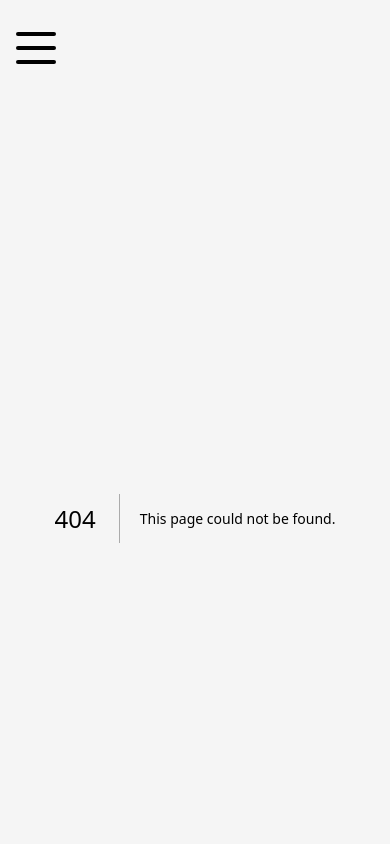
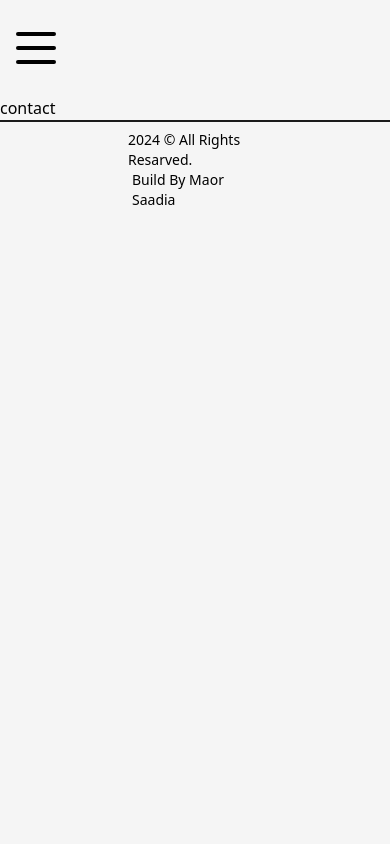
Before and after one commit to MaorSaadia/MyPortfolio, a Next.js app: page /contact in a window 390 px wide. Before the commit this address had no page. Shown: the top 844 px of the page. Built offline with nearby package versions, Linux system fonts and the light colour scheme.

Commit message:
more improvements center the all item responsive

```diff
--- a/src/components/Footer.jsx
+++ b/src/components/Footer.jsx
@@ -6,7 +6,7 @@ const Footer = () => {
       className="w-full border-t-2 border-solid border-dark font-medium text-lg
     dark:border-light dark:text-light"
     >
-      <Layout className="py-8 flex items-center justify-between md:flex-row xs:py-6 xs:flex-col">
+      <Layout className="py-8 flex items-center justify-between md:flex-row xs:py-2 xs:flex-col">
         <span className="text-sm md:text-lg">
           {new Date().getFullYear()} &copy; All Rights Resarved.
         </span>
--- /dev/null
+++ b/src/pages/contact.jsx
@@ -0,0 +1,7 @@
+import React from "react";
+
+const Contact = () => {
+  return <div>contact</div>;
+};
+
+export default Contact;
--- a/src/pages/index.jsx
+++ b/src/pages/index.jsx
@@ -52,12 +52,14 @@ export default function Home() {
                 text="Hi, I Am Maor Saadia"
                 className="!text-6xl !text-left
                   xl:!text-7xl lg:!text-center lg:!text=8xl md:!text-7xl
+                  xs:!text-6xl
                   "
               />
               <AnimatedText
                 text="FullStack Developer"
                 className="!text-4xl !text-left
                   xl:!text-5xl lg:!text-center lg:!text=6xl md:!text-5xl
+                  xs:!text-5xl
                   "
               />
               <p className="my-4 text-base font-medium xs:text-xl lg:text-2xl">
--- a/src/pages/projects.jsx
+++ b/src/pages/projects.jsx
@@ -4,7 +4,7 @@ import RecentProjects from "../components/RecentProjects";
 import Scroll from "../components/Scroll";
 import TransitionEffect from "@/components/TransitionEffect";
 
-const PortfolioPage = () => {
+const Projects = () => {
   return (
     <div className="h-full overflow-x-hidden lg:flex justify-center">
       <div className="py-10">
@@ -22,4 +22,4 @@ const PortfolioPage = () => {
   );
 };
 
-export default PortfolioPage;
+export default Projects;
```
Also changed, not shown: src/contact/page.jsx (deleted, +0 -18 lines).
